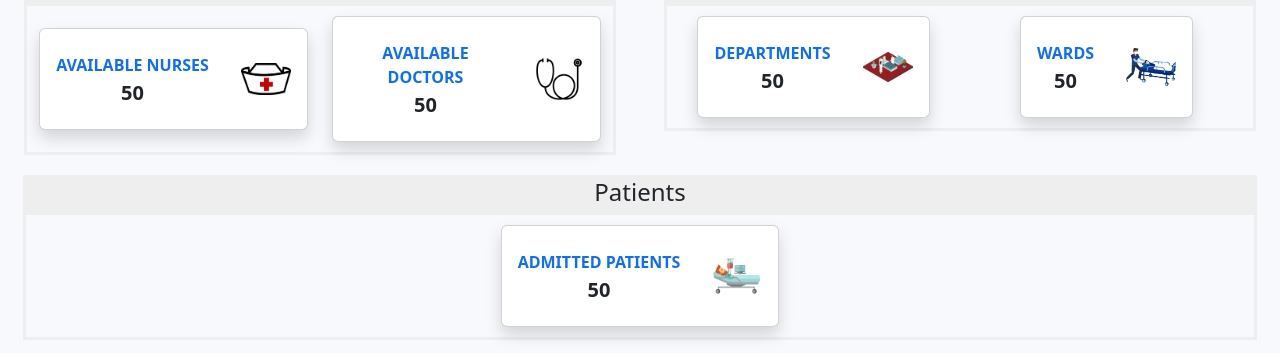
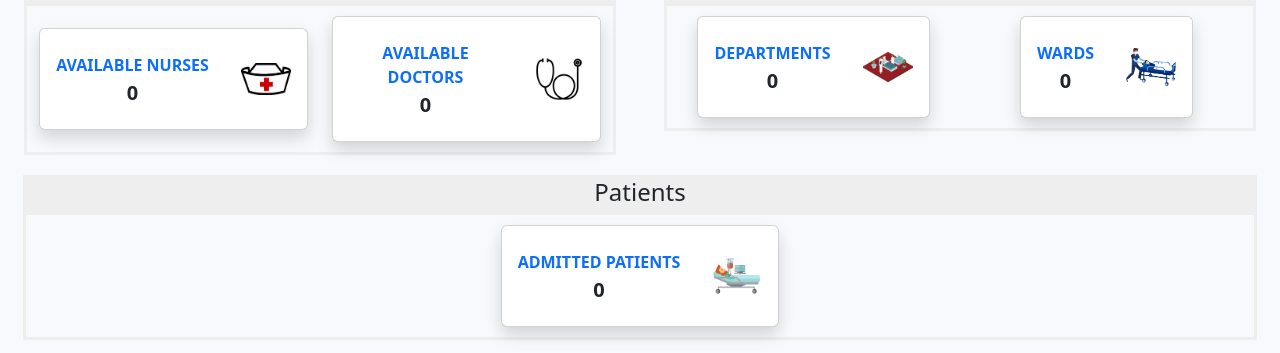
Before and after one commit to TerryB26/healthcare-management, an Angular app: page /Admin/Dashboard in a window 1280 px wide. Shown: the part 192-545 px from the top of the page. Built offline with nearby package versions, Linux system fonts and the light colour scheme; no server answers; a web font is replaced by a local one.

Commit message:
fetching data from api dashboard

```diff
--- a/src/app/Admin/dashboard/dashboard.component.html
+++ b/src/app/Admin/dashboard/dashboard.component.html
@@ -20,7 +20,9 @@
                 <div class="row align-items-center no-gutters">
                   <div class="col me-2">
                     <div class="text-uppercase text-primary fw-bold text-xs mb-1"><span>Available Nurses</span></div>
-                    <div class="text-dark fw-bold h5 mb-0"><span>50</span></div>
+                    <div class="text-dark fw-bold h5 mb-0">
+                      <span> {{ numOfNurses }}</span>
+                    </div>
                   </div>
                   <div class="col-auto image-stats-section">
                     <img src="assets/img/nurse-cap.png" width="50">
@@ -35,7 +37,7 @@
                 <div class="row align-items-center no-gutters">
                   <div class="col me-2">
                     <div class="text-uppercase text-primary fw-bold text-xs mb-1"><span>Available Doctors</span></div>
-                    <div class="text-dark fw-bold h5 mb-0"><span>50</span></div>
+                    <div class="text-dark fw-bold h5 mb-0"><span>{{numOfDoctors}}</span></div>
                   </div>
                   <div class="col-auto image-stats-section">
                     <img src="assets/img/stetoscope.png" width="50"></div>
@@ -56,7 +58,7 @@
                 <div class="row align-items-center no-gutters">
                   <div class="col me-2">
                     <div class="text-uppercase text-primary fw-bold text-xs mb-1"><span>Departments</span></div>
-                    <div class="text-dark fw-bold h5 mb-0"><span>50</span></div>
+                    <div class="text-dark fw-bold h5 mb-0"><span>{{numOfDepartments}}</span></div>
                   </div>
                   <div class="col-auto image-stats-section">
                     <img src="assets/img/department.png" width="50"></div>
@@ -70,7 +72,7 @@
                 <div class="row align-items-center no-gutters">
                   <div class="col me-2">
                     <div class="text-uppercase text-primary fw-bold text-xs mb-1"><span>Wards</span></div>
-                    <div class="text-dark fw-bold h5 mb-0"><span>50</span></div>
+                    <div class="text-dark fw-bold h5 mb-0"><span>{{numOfWards}}</span></div>
                   </div>
                   <div class="col-auto image-stats-section"><img src="../assets/img/ward.png" width="50"></div>
                 </div>
@@ -90,7 +92,7 @@
             <div class="row align-items-center no-gutters">
               <div class="col me-2">
                 <div class="text-uppercase text-primary fw-bold text-xs mb-1"><span>Admitted Patients</span></div>
-                <div class="text-dark fw-bold h5 mb-0"><span>50</span></div>
+                <div class="text-dark fw-bold h5 mb-0"><span>{{numOfPatients}}</span></div>
               </div>
               <div class="col-auto image-stats-section">
                 <img src="assets/img/patient.png" width="50"></div>
--- a/src/app/Admin/dashboard/dashboard.component.ts
+++ b/src/app/Admin/dashboard/dashboard.component.ts
@@ -1,10 +1,46 @@
-import { Component } from '@angular/core';
+import {Component, OnInit} from '@angular/core';
+import {HttpClient} from "@angular/common/http";
 
 @Component({
   selector: 'app-dashboard',
   templateUrl: './dashboard.component.html',
   styleUrls: ['./dashboard.component.css']
 })
-export class DashboardComponent {
+export class DashboardComponent implements OnInit{
+  usersData :any;
+  departmentsData :any;
+
+  numOfNurses :number = 0;
+  numOfDoctors :number = 0;
+  numOfPatients :number = 0;
+
+  numOfDepartments :number = 0;
+  numOfWards :number = 0;
+
+
+  constructor(private http: HttpClient) { }
+
+  ngOnInit(): void {
+    this.getUserStats().subscribe(response => {
+      this.usersData = response;
+      this.numOfNurses = this.usersData[0].nurses;
+      this.numOfDoctors = this.usersData[0].doctors;
+      this.numOfPatients = this.usersData[0].patients;
+    });
+
+    this.getDepStats().subscribe(response => {
+      this.departmentsData = response;
+      this.numOfDepartments = this.departmentsData[0].departments;
+      this.numOfWards = this.departmentsData[0].wards;
+    });
+  }
+
+  getUserStats() {
+    return this.http.get('http://localhost:2663/api/user-stats');
+  }
+
+  getDepStats() {
+    return this.http.get('http://localhost:2663/api/total-dep-wards');
+  }
 
 }
--- a/src/app/Admin/our-doctors/our-doctors.component.html
+++ b/src/app/Admin/our-doctors/our-doctors.component.html
@@ -19,14 +19,14 @@
         <table class="table">
           <thead>
           <tr>
-            <th>Doctor Ref</th>
             <th>Name</th>
             <th>Surname</th>
             <th>Email</th>
             <th>Department</th>
+            <th>Ward</th>
             <th>Doctor Ref</th>
             <th>Doctor Ref</th>
-            <th>Column 2</th>
+            <th>Action</th>
           </tr>
           </thead>
           <tbody>
--- a/src/app/Admin/our-doctors/our-doctors.component.ts
+++ b/src/app/Admin/our-doctors/our-doctors.component.ts
@@ -1,4 +1,5 @@
 import { Component } from '@angular/core';
+import {HttpClient} from "@angular/common/http";
 
 @Component({
   selector: 'app-our-doctors',
@@ -6,5 +7,7 @@ import { Component } from '@angular/core';
   styleUrls: ['./our-doctors.component.css']
 })
 export class OurDoctorsComponent {
+  doctors: any = [];
+
 
 }
```
